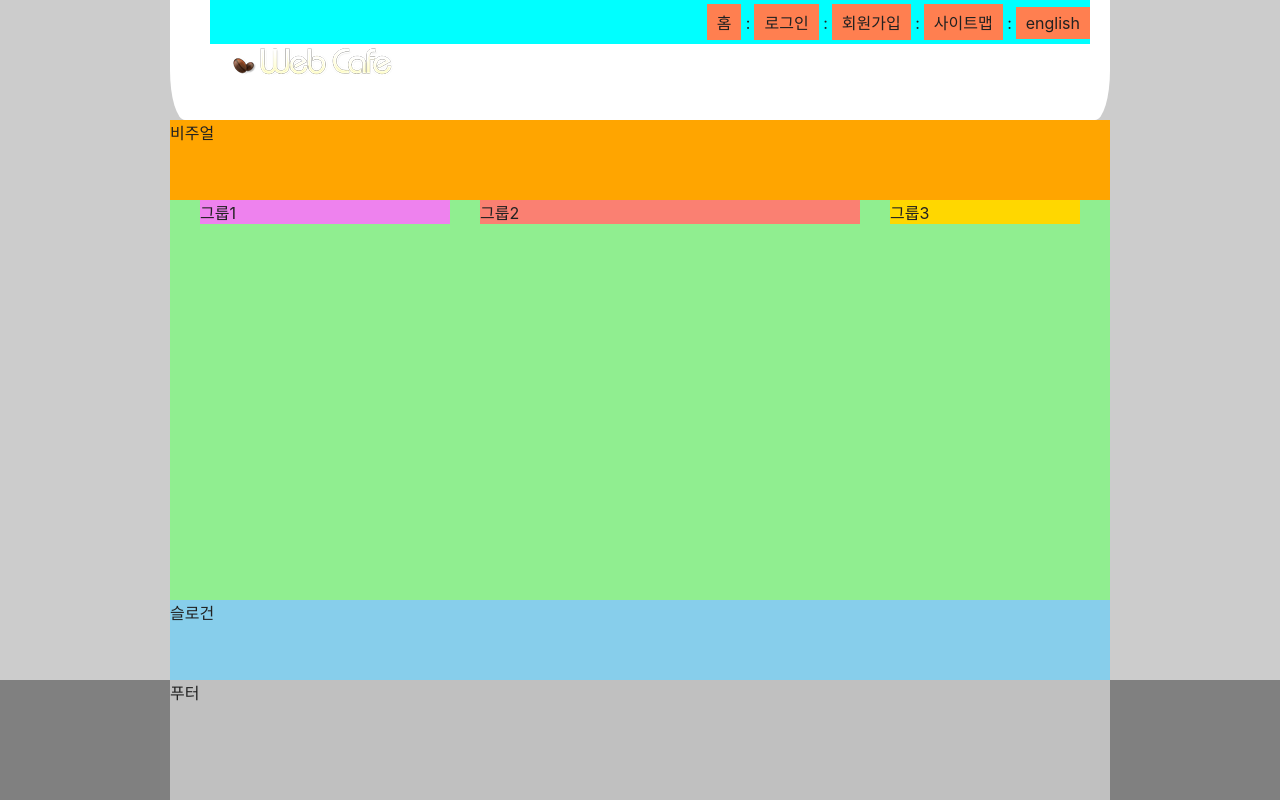
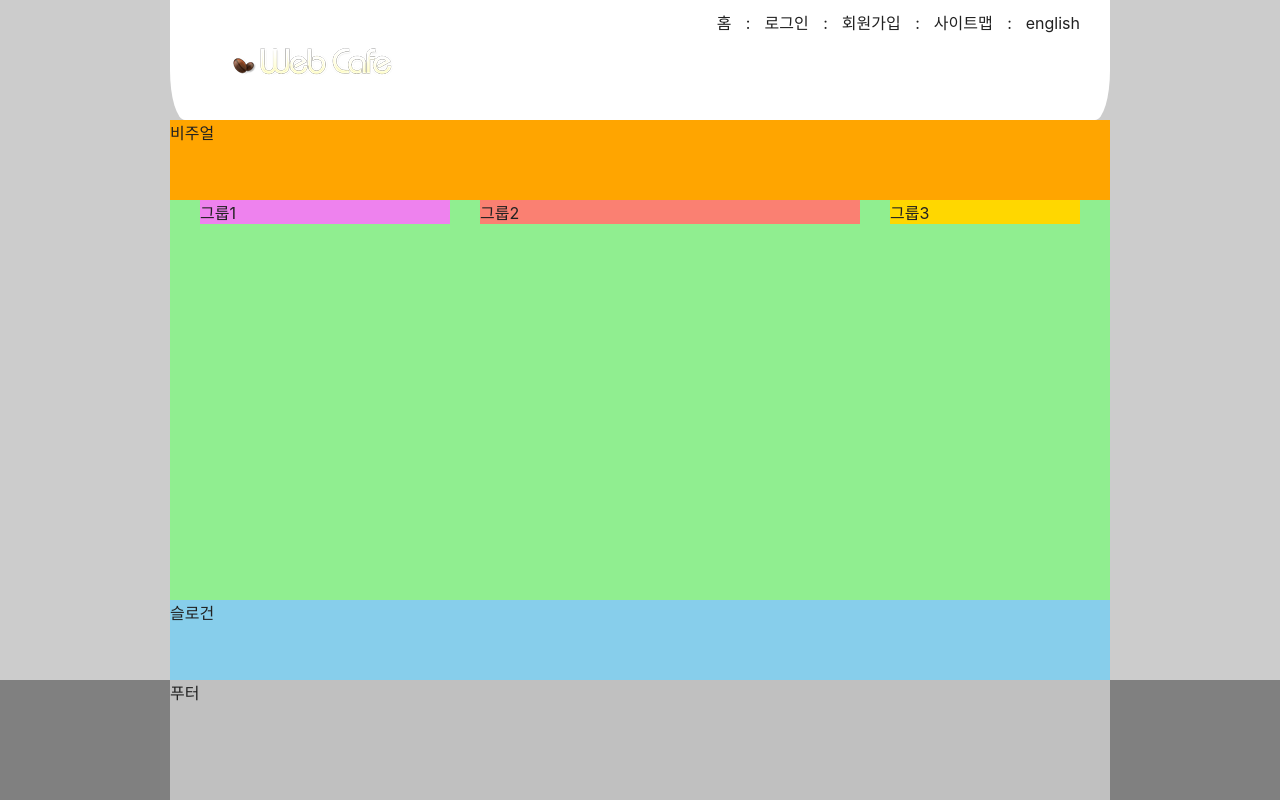
Before and after one commit to tkdkfkgk/HTML5, a plain HTML site: page index.html in a window 1280 px wide. Drawn offline with Linux system fonts and the light colour scheme; a web font is replaced by a local one.

Commit message:
불필요한 배경색 제거

```diff
--- a/styles/style.css
+++ b/styles/style.css
@@ -44,20 +44,20 @@ body {
 
 /* 텍스트 링크 모음 */
 .member{
-  background-color: aqua;
   text-align: right;
   padding: 4px 0;
-  position: relative;
-  right: -10px;
+  /* position 속성을 활용하여 .member 영역을 오른쪽으로 10px 만큼 이동하기 */
+  /* position: relative;
+  right: -10px; */
+  /* transform 속성을 활용하여 .member 영역을 오른쪽으로 10px 만큼 이동하기 */
+  transform: translateX(10px);
 }
 
 .member li{
-  /* background-color: pink; */
   display: inline-block;
 }
 
 .member a{
-  background-color: coral;
   padding: 6px 10px;
   display: inherit;
 }
```
